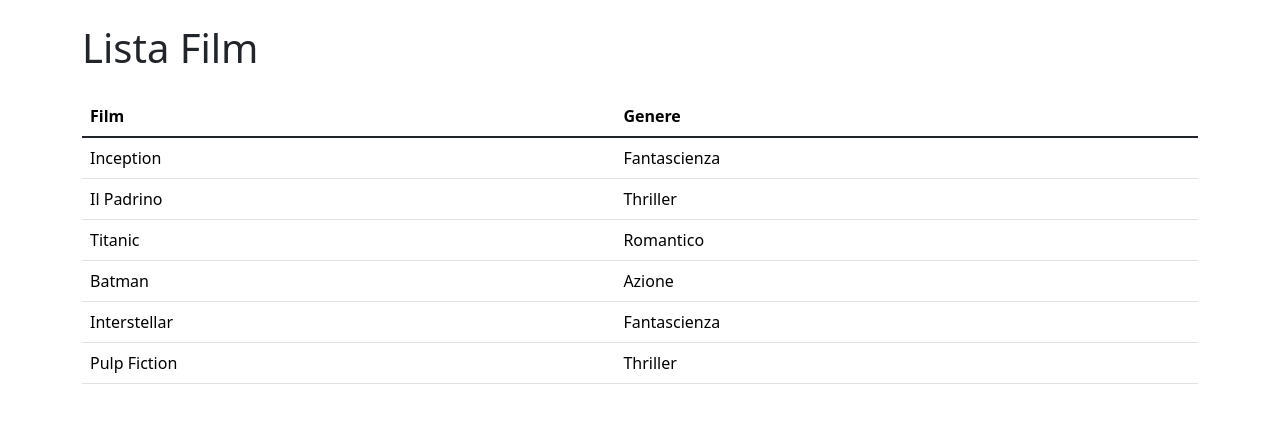
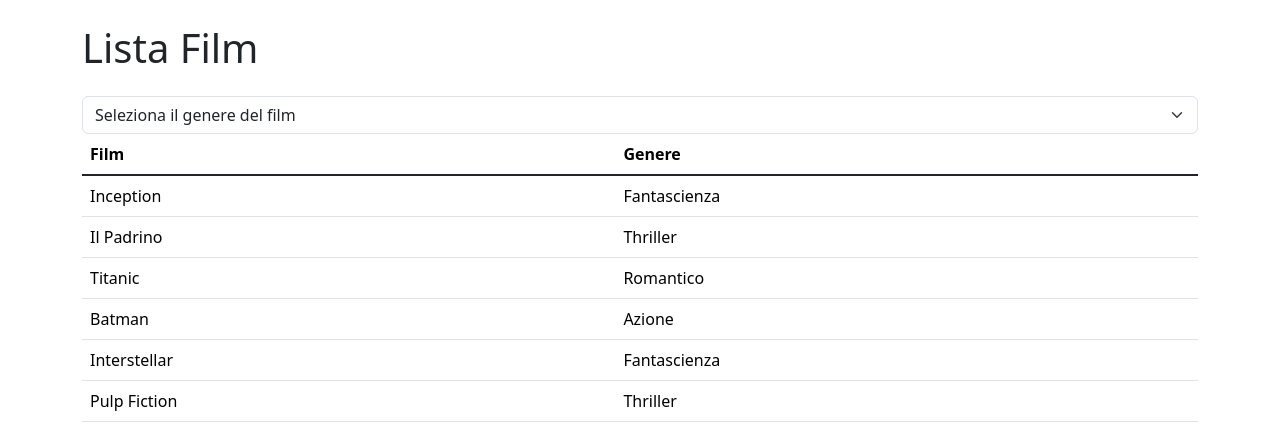
Before and after one commit to MattiaCallegaro/react-movie-filter, a React (Vite) app: page / in a window 1280 px wide. Shown: the top 446 px of the page. Built offline with nearby package versions, Linux system fonts and the light colour scheme.

Commit message:
[UPD] Add select with films genre

```diff
--- a/src/component/Main.jsx
+++ b/src/component/Main.jsx
@@ -3,10 +3,18 @@
 
 function Main() {
     return (
-        <>
+
         <div className="container">
+            <select className="form-select" aria-label="Default select example">
+                <option value="" selected disabled>Seleziona il genere del film</option>
+                <option value="1">Fantascienza</option>
+                <option value="2">Thriller</option>
+                <option value="3">Romantico</option>
+                <option value="4">Azione</option>
+                <option value="5">Fantascienza</option>
+                <option value="6">Thriller</option>
+            </select>
             <table class="table">
-
                 <thead >
                     <tr>
                         <th scope="col">Film</th>
@@ -15,7 +23,7 @@
                 </thead>
                 <tbody class="table-group-divider" >
                     {initialFilms.map((film, index) => (
-                            <tr key={film.index}>
+                        <tr key={index}>
                             <td>{film.title}</td>
                             <td>{film.genre}</td>
                         </tr>
@@ -25,7 +33,7 @@
                 </tbody>
             </table>
         </div>
-        </>
+
     )
 }
 
```
Lines whose indentation alone changed are shown as unchanged.
